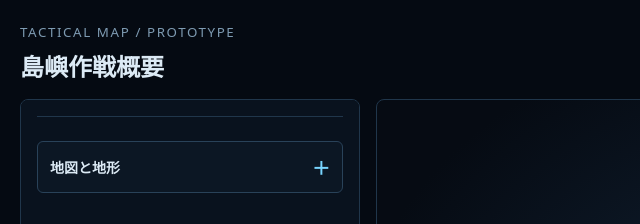
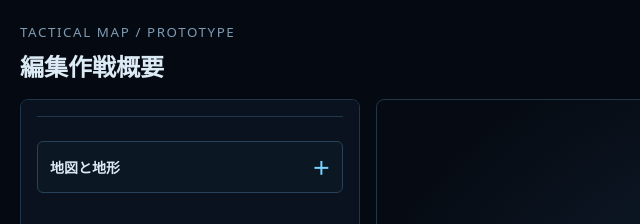
Before and after one commit to Kozukata-Mikan/AMA, a plain HTML site: page tactical-map/index.html in a window 1280 px wide. Shown: the top 224 px of the page, 0-640 px from the left. Drawn offline with Linux system fonts and the light colour scheme.

Commit message:
Change header title from '島嶼作戦概要' to '編集作戦概要'

```diff
--- a/tactical-map/index.html
+++ b/tactical-map/index.html
@@ -13,7 +13,7 @@
     <header class="topbar">
       <div>
         <small>TACTICAL MAP / PROTOTYPE</small>
-        <h1>島嶼作戦概要</h1>
+        <h1>編集作戦概要</h1>
       </div>
 
       <div class="controls">
```
